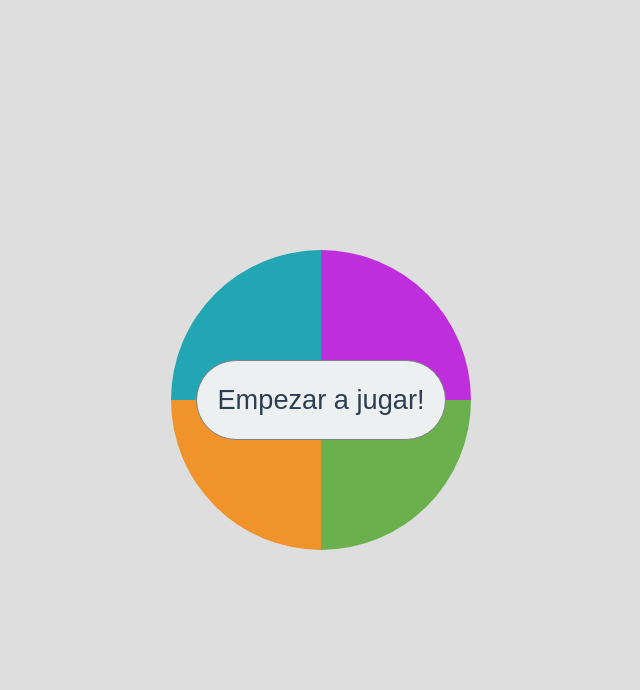
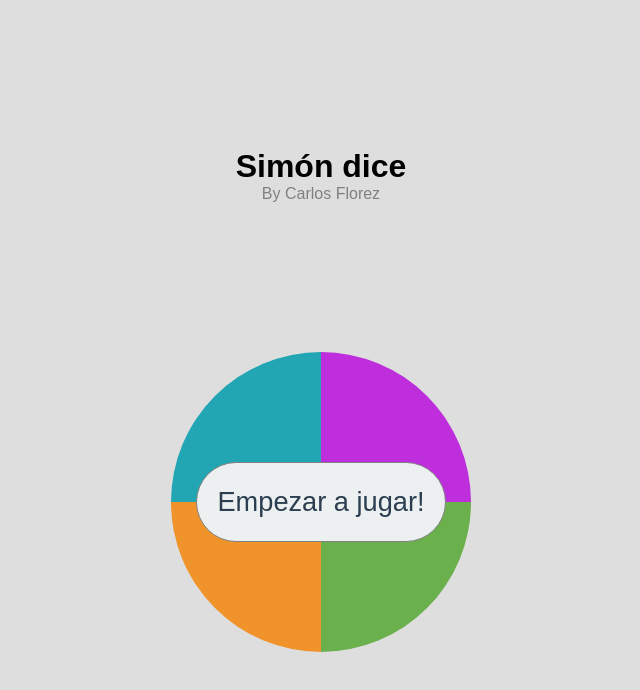
Before and after one commit to carlosandf/simon-dice, a plain HTML site: page index.html in a window 1280 px wide. Shown: the whole page, without its empty margins (319-959 px from the left). Drawn offline with nearby package versions, Linux system fonts and the light colour scheme.

Commit message:
Agregué un título y el nombre del creador

```diff
--- a/css/style.css
+++ b/css/style.css
@@ -8,9 +8,19 @@
 body {
   background: #dedede;
   display: flex;
+  flex-direction: column;
   align-items: center;
-  justify-content: center;
+  justify-content: space-evenly;
   height: 100vh;
+}
+
+header {
+    display: flex;
+    flex-direction: column;
+    align-items: center;
+}
+header p {
+    color: gray;
 }
 
 .gameboard {
--- a/index.html
+++ b/index.html
@@ -8,6 +8,10 @@
     <title>Simon Dice</title>
 </head>
 <body>
+    <header>
+        <h1>Simón dice</h1>
+        <p>By Carlos Florez</p>
+    </header>
     <div class="gameboard">
         <div id="celeste" class="color celeste left" data-color="celeste"></div>
         <div id="violeta" class="color violeta right" data-color="violeta"></div>
```
Lines whose indentation alone changed are shown as unchanged.
